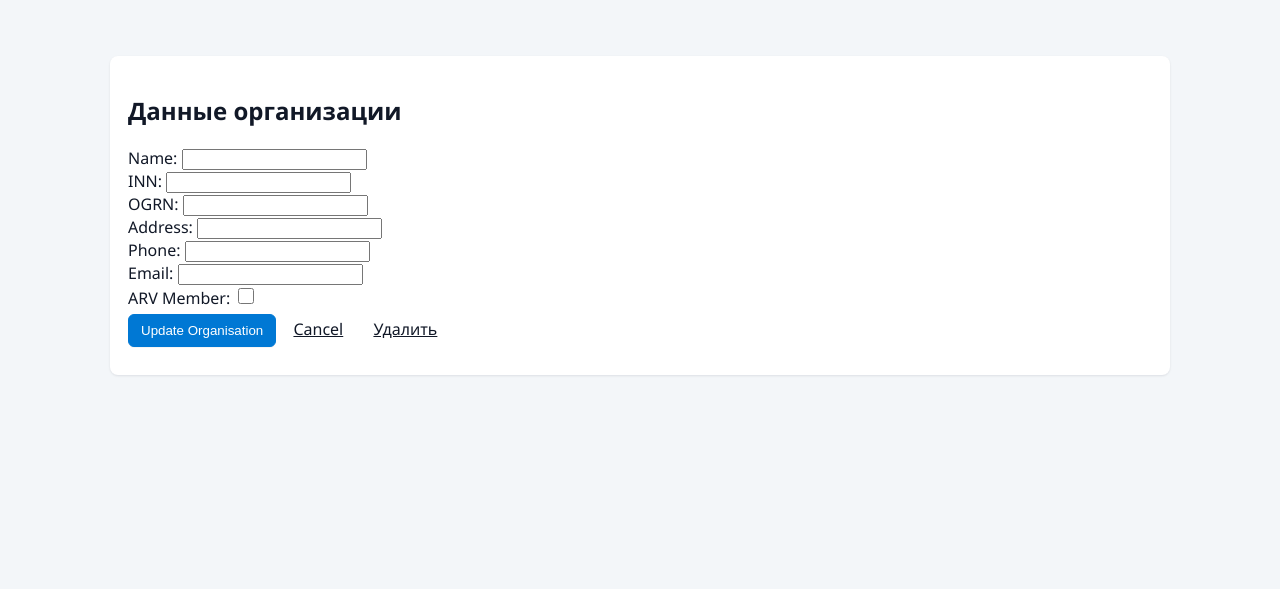
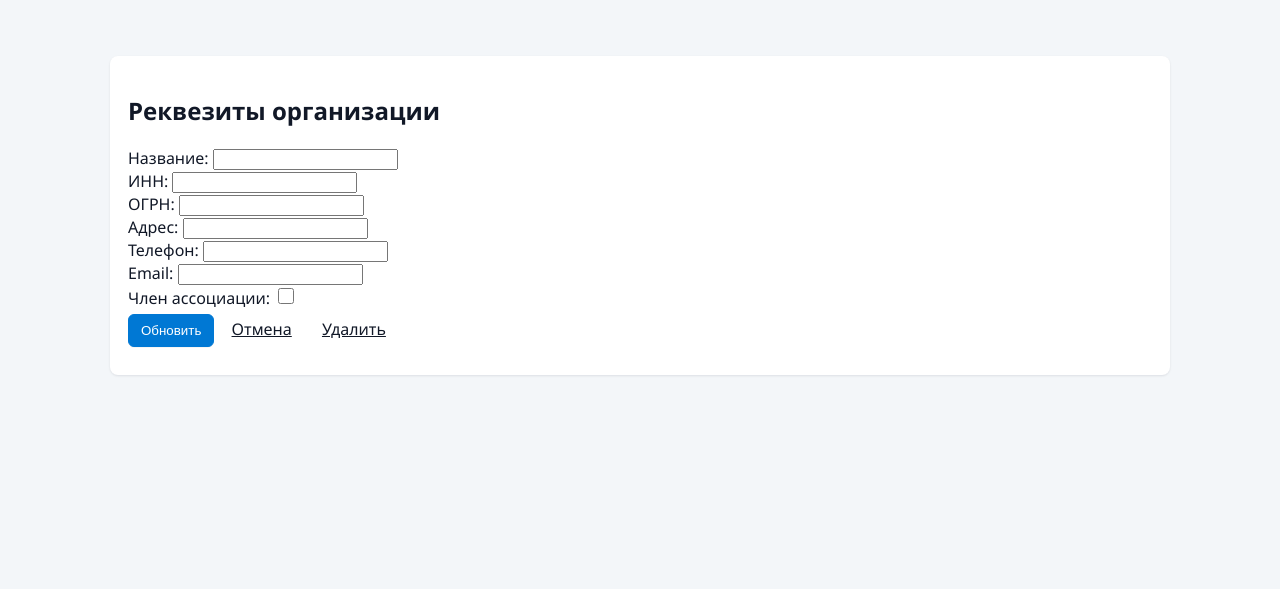
Before and after one commit to labintsev/APB, a Flask app: template templates/org-update.html in a window 1280 px wide. Shown: the part 86-675 px from the top of the page. Run offline with Flask 3, Linux system fonts and the light colour scheme; the template is opened without the code that fills it, so the values that code supplies are empty.

Commit message:
fix smi templates

```diff
--- a/templates/org-update.html
+++ b/templates/org-update.html
@@ -1,31 +1,31 @@
 {% extends "base.html" %}
 
-{% block title %}Обновить организацию{% endblock %}
+{% block title %}Обновить реквизиты{% endblock %}
 
 {% block content %}
 
 <div class="container">
   <div class="card">
-    <h2>Данные организации</h2>
+    <h2>Реквезиты организации</h2>
     <form method="post" action="{{ url_for('org_update', org_id=organisation.id) }}">
       <div class="form-group">
-        <label for="name">Name:</label>
+        <label for="name">Название:</label>
         <input type="text" id="name" name="name" value="{{ organisation.name }}" required>
       </div>
       <div class="form-group">
-        <label for="inn">INN:</label>
+        <label for="inn">ИНН:</label>
         <input type="text" id="inn" name="inn" value="{{ organisation.inn or '' }}">
       </div>
       <div class="form-group">
-        <label for="ogrn">OGRN:</label>
+        <label for="ogrn">ОГРН:</label>
         <input type="text" id="ogrn" name="ogrn" value="{{ organisation.ogrn or '' }}">
       </div>
       <div class="form-group">
-        <label for="address">Address:</label>
+        <label for="address">Адрес:</label>
         <input type="text" id="address" name="address" value="{{ organisation.address or '' }}">
       </div>
       <div class="form-group">
-        <label for="phone">Phone:</label>
+        <label for="phone">Телефон:</label>
         <input type="text" id="phone" name="phone" value="{{ organisation.phone or '' }}">
       </div>
       <div class="form-group">
@@ -33,12 +33,12 @@
         <input type="email" id="email" name="email" value="{{ organisation.email or '' }}">
       </div>
       <div class="form-group">
-        <label for="arv_member">ARV Member:</label>
+        <label for="arv_member">Член ассоциации:</label>
         <input type="checkbox" id="arv_member" name="arv_member" value="1" {% if organisation.arv_member %}checked{%
           endif %}>
       </div>
-      <button type="submit" class="btn btn-primary">Update Organisation</button>
-      <a href="{{ url_for('org_update', org_id=organisation.id) }}" class="btn btn-secondary">Cancel</a>
+      <button type="submit" class="btn btn-primary">Обновить</button>
+      <a href="{{ url_for('org_list') }}" class="btn btn-secondary">Отмена</a>
       <a href="{{ url_for('org_delete', org_id=organisation.id) }}" class="btn btn-danger"
         onclick="return confirm('Вы уверенны?')">Удалить</a>
     </form>
--- a/templates/smi-create.html
+++ b/templates/smi-create.html
@@ -5,11 +5,8 @@
 {% block content %}
 
 <div class="container">
-    <div class="page-title">
-        <h1>Organisation Management</h1>
-    </div>
     <div class="card">
-        <h2>Add New Organisation</h2>
+        <h2>Добавить новое СМИ</h2>
         <form method="post" action="{{ url_for('smi_create') }}">
             <div class="form-group">
                 <label for="name">Название станции:</label>
--- a/templates/smi-update.html
+++ b/templates/smi-update.html
@@ -13,15 +13,15 @@
     <form method="post" action="{{ url_for('smi_update', smi_id=smi.id) }}">
       <div class="form-group">
         <label for="name">Название станции:</label>
-        <input type="text" id="name" name="name" required>
+        <input type="text" id="name" name="name" value="{{ smi.name }}" required>
       </div>
       <div class="form-group">
         <label for="rating">Рейтинг:</label>
-        <input type="number" id="rating" name="rating" default="1.0">
+        <input type="number" id="rating" name="rating" value="{{ smi.rating }}" step="0.1" default="1.0">
       </div>
       <div class="form-group">
         <label for="male">Мужская аудитория:</label>
-        <input type="number" id="male" name="male" default="0.5">
+        <input type="number" id="male" name="male" value="{{ smi.male }}" step="0.1" default="0.5">
       </div>
 
       <button type="submit" class="btn btn-primary">Обновить СМИ</button>
```
Also changed, not shown: templates/smi-list.html (+17 -6 lines).
